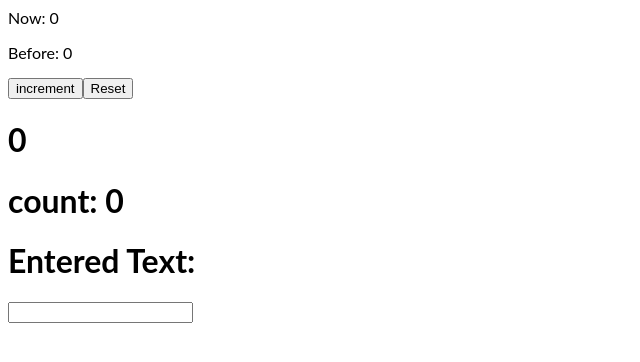
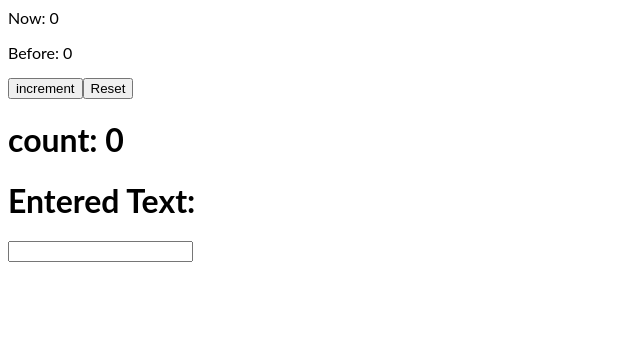
Before and after one commit to nilesh1935/React-UseEffectChildToParent, a React (Create React App) app: page / in a window 1280 px wide. Shown: the top 362 px of the page, without its empty margins (0-640 px from the left). Built offline with nearby package versions, Linux system fonts and the light colour scheme.

Commit message:
1 file modified

```diff
--- a/src/CheckCount.jsx
+++ b/src/CheckCount.jsx
@@ -21,7 +21,6 @@ const updateCount =(e)=>{
  }
   return(
     <>
-    <h1>{count}</h1>
     <h1>count: {incCount}</h1>
     <h1> Entered Text: {inputValue}</h1>
     <input type="text"  onChange={updateCount}/>
```
